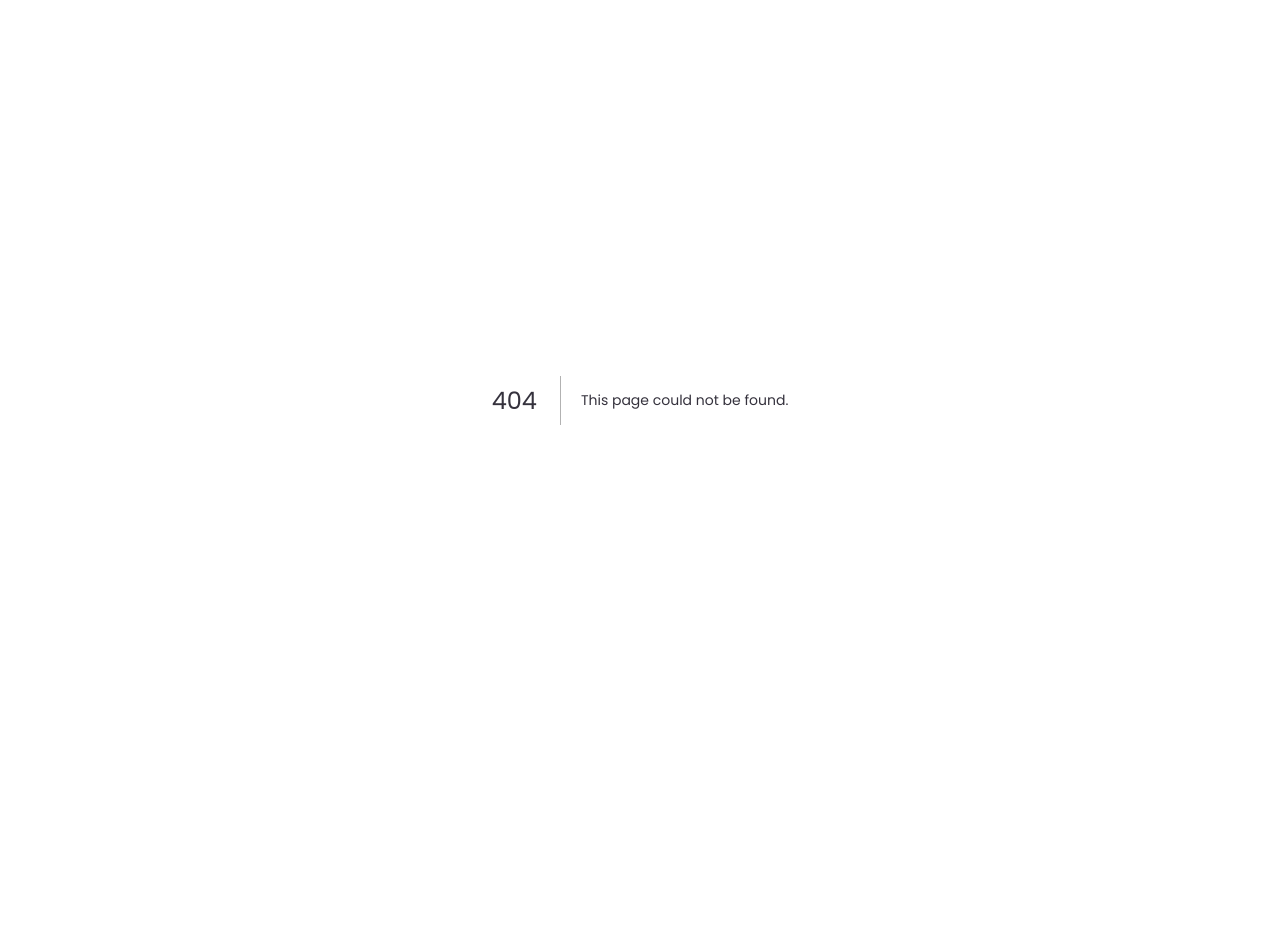
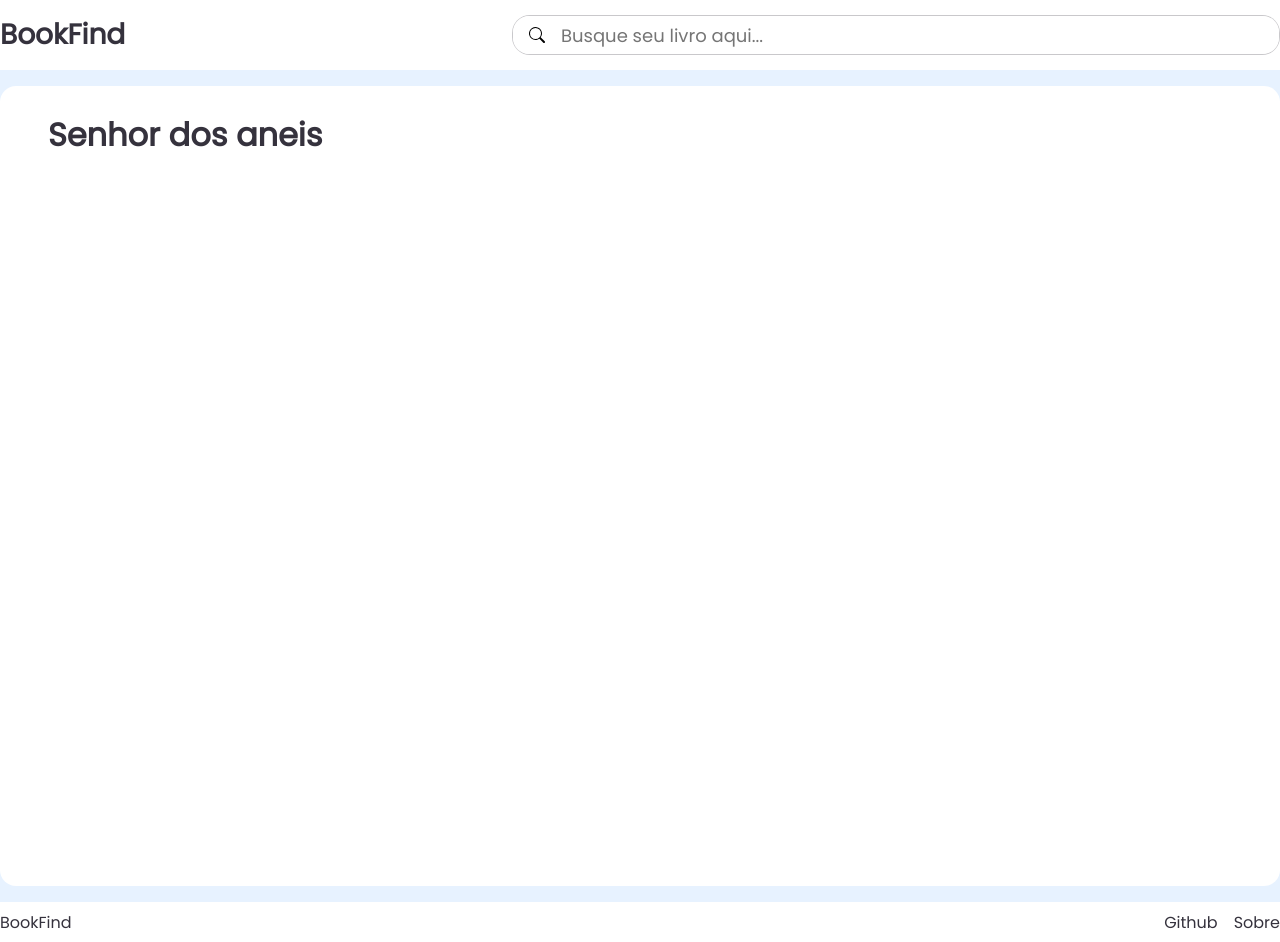
Before and after one commit to WillianM19/projeto-catalogo-livros, a Next.js app in the folder frontend/: page /bookdetail in a window 1280 px wide. Before the commit this address had no page. Before the commit the page ends 800 px from the top, so only its background shows below. Built offline with nearby package versions, Linux system fonts and the light colour scheme.

Commit message:
base da página de detalhe

```diff
--- /dev/null
+++ b/frontend/src/components/atoms/InputHeader/index.tsx
@@ -0,0 +1,37 @@
+import styled from "styled-components";
+
+export default function InputMain() {
+    return (
+        <InputContainer>
+            <img src="icons/IconSearch.svg" />
+            <input type="text" placeholder="Busque seu livro aqui..."/>
+        </InputContainer>
+    );
+}
+
+const InputContainer = styled.div`
+    width: 60%;
+    height: 40px;
+    border-radius: 18px;
+    background-color: white;
+    position: relative;
+    border: 1px solid #35323d44;
+
+
+    img {
+        position: absolute;
+        top: 50%;
+        left: 16px;
+        transform: translateY(-50%);
+    }
+
+    input {
+        width: 100%;
+        padding-left: 48px;
+        height: 100%;
+        border: none;
+        outline: none;
+        font-size: 18px;
+        border-radius: 16px;
+    }
+`;
--- a/frontend/src/components/molecules/Header/index.tsx
+++ b/frontend/src/components/molecules/Header/index.tsx
@@ -1,20 +1,43 @@
+import InputHeader from "@/components/atoms/InputHeader";
+import InputMain from "@/components/atoms/InputMain";
+import { useRouter } from "next/router";
 import styled from "styled-components";
 
-export default function Header() {
+interface headerProps {
+    compact?: boolean;
+}
+
+export default function Header({ compact }: headerProps) {
+    const router = useRouter();
     return (
-        <HeaderContainer>
-            <h1>BookFind</h1>
+        <HeaderContainer compact={compact}>
+            <HeaderContent compact={compact}>
+                <h1 onClick={() => router.push("/")}>BookFind</h1>
+                {compact && <InputHeader />}
+            </HeaderContent>
         </HeaderContainer>
     );
 }
 
-const HeaderContainer = styled.header`
-  width: 100%;
-  background-color: white;
-  height: 120px;
+const HeaderContainer = styled.header<{ compact?: boolean }>`
+    width: 100%;
+    background-color: white;
+    height: ${({ compact }) => (compact ? "70px" : "120px")};
 
-  display: flex;
-  align-items: center;
-  justify-content: center;
+    display: flex;
+    align-items: center;
+    justify-content: center;
+`;
 
+const HeaderContent = styled.div<{ compact?: boolean }>`
+    max-width: 1300px;
+    width: 100%;
+    font-size: ${({ compact }) => compact && "14px"};
+    display: flex;
+    align-items: center;
+    justify-content: ${({ compact }) => (compact ? "space-between" : "center")};
+
+    h1 {
+        cursor: pointer;
+    }
 `;
--- /dev/null
+++ b/frontend/src/components/organisms/BookDetail/index.tsx
@@ -0,0 +1,5 @@
+export default function BookDetail() {
+    return (
+        <h1>adf</h1>
+    )
+}
--- a/frontend/src/components/templates/TemplateDefault/index.tsx
+++ b/frontend/src/components/templates/TemplateDefault/index.tsx
@@ -2,15 +2,20 @@ import { ReactNode } from "react";
 import styled from "styled-components";
 import Header from "../../molecules/Header";
 import Footer from "../../molecules/Footer";
+import { useRouter } from "next/router";
 
 interface templateDefaultProps {
     children: ReactNode;
 }
 
-export default function TemplateDefault({ children }: templateDefaultProps) {
+export default function TemplateDefault({
+    children,
+}: templateDefaultProps) {
+    const router = useRouter();
+    console.log(router)
     return (
         <DivTemplateDefault>
-            <Header />
+            <Header compact={router.asPath != "/"} />
             <DivContent>{children}</DivContent>
             <Footer />
         </DivTemplateDefault>
@@ -37,5 +42,4 @@ const DivTemplateDefault = styled.div`
     flex-direction: column;
     align-items: center;
     background-color: rgb(231, 242, 255);
-    #35323d
 `;
--- /dev/null
+++ b/frontend/src/pages/bookdetail.tsx
@@ -0,0 +1,35 @@
+import InputMain from "@/components/atoms/InputMain";
+import BookDetail from "@/components/organisms/BookDetail";
+import BookList from "@/components/organisms/BookList";
+import TemplateDefault from "@/components/templates/TemplateDefault";
+import styled from "styled-components";
+
+function App() {
+  return (
+    <TemplateDefault>
+      <BookDetailWrapper>
+        <h1>Senhor dos aneis</h1>
+        <DivBookContent>
+          <BookImage>
+
+          </BookImage>
+        </DivBookContent>
+
+      </BookDetailWrapper>
+    </TemplateDefault>
+  )
+}
+
+export default App;
+
+const BookDetailWrapper = styled.div`
+  width: 100%;
+  height: 100vh;
+  border-radius: 16px;
+  background-color: white;
+
+  padding: 25px 48px;
+`
+
+const DivBookContent = styled.div``
+const BookImage = styled.div``
--- a/frontend/src/styles/globalstyle.ts
+++ b/frontend/src/styles/globalstyle.ts
@@ -15,4 +15,10 @@ export const GlobalStyle = createGlobalStyle`
     font-family: "Poppins", cursive;
     color: #35323d;
   }
+
+  a {
+    text-decoration: none;
+    color: inherit;
+    line-height: inherit;
+  }
 `;
```
Also changed, not shown: frontend/src/components/molecules/BookElement/index.tsx (+16 -3 lines), frontend/src/components/organisms/BookList/index.tsx (+7 -1 lines), frontend/public/images/ImageWelcome.svg.
